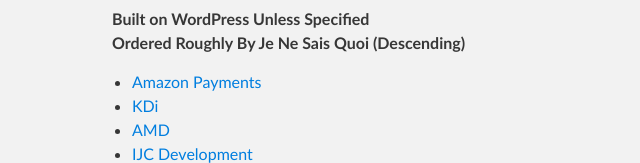
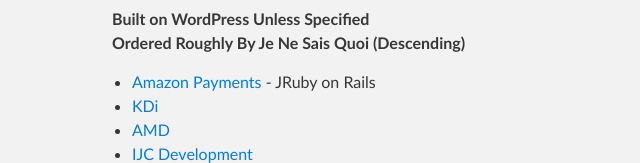
Before and after one commit to jordanjwatkins/portfolio-sites, a plain HTML site: page index.html in a window 1280 px wide. Shown: the part 253-416 px from the top of the page, 208-848 px from the left. Drawn offline with Linux system fonts and the light colour scheme.

```diff
--- a/index.html
+++ b/index.html
@@ -35,7 +35,8 @@
 <strong>Ordered Roughly By Je Ne Sais Quoi (Descending)</strong></p>
 
 <ul>
-<li><a href="https://payments.amazon.com/home">Amazon Payments</a></li>
+<li>
+<a href="https://payments.amazon.com/home">Amazon Payments</a> - JRuby on Rails</li>
 <li><a href="http://kdi-americas.com">KDi</a></li>
 <li><a href="http://amd.lamvin.com/">AMD</a></li>
 <li><a href="http://www.ijcdevelopment.com/">IJC Development</a></li>
```
Also changed, not shown: params.json (+1 -1 lines).
